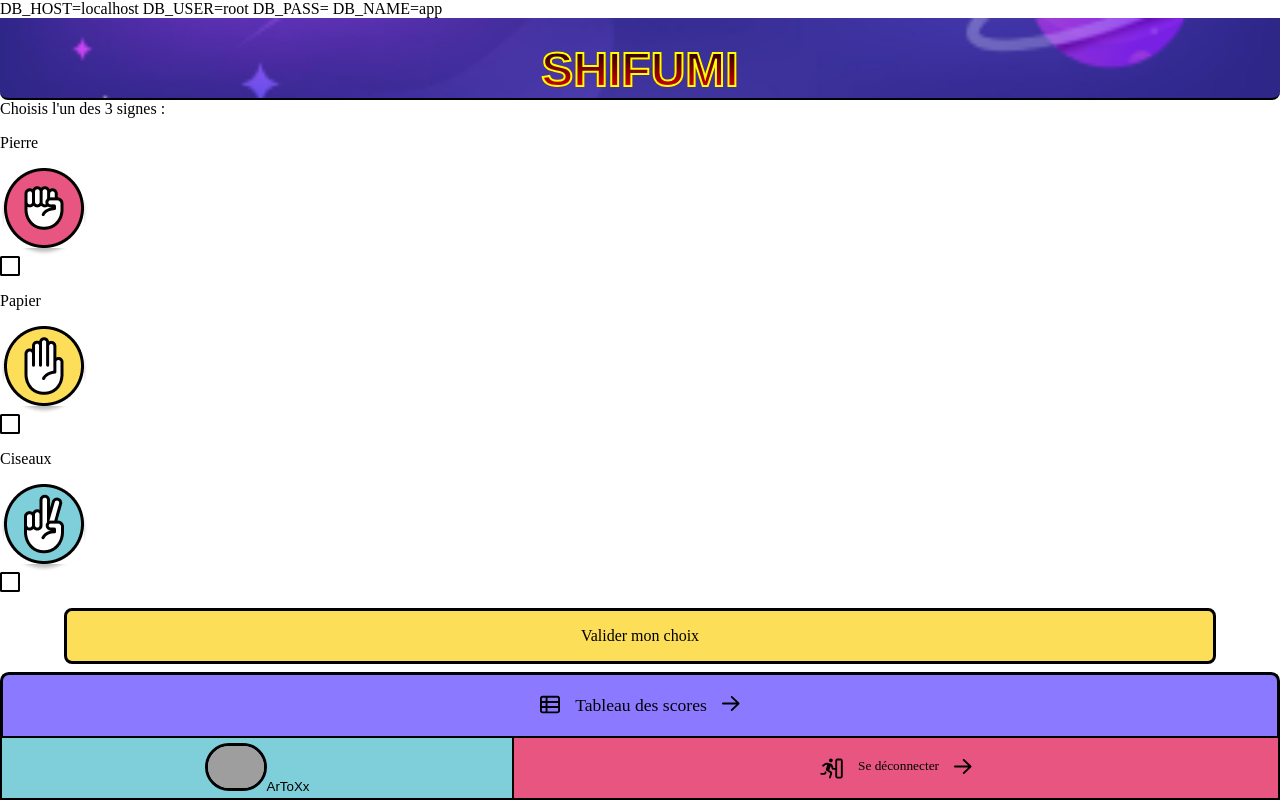
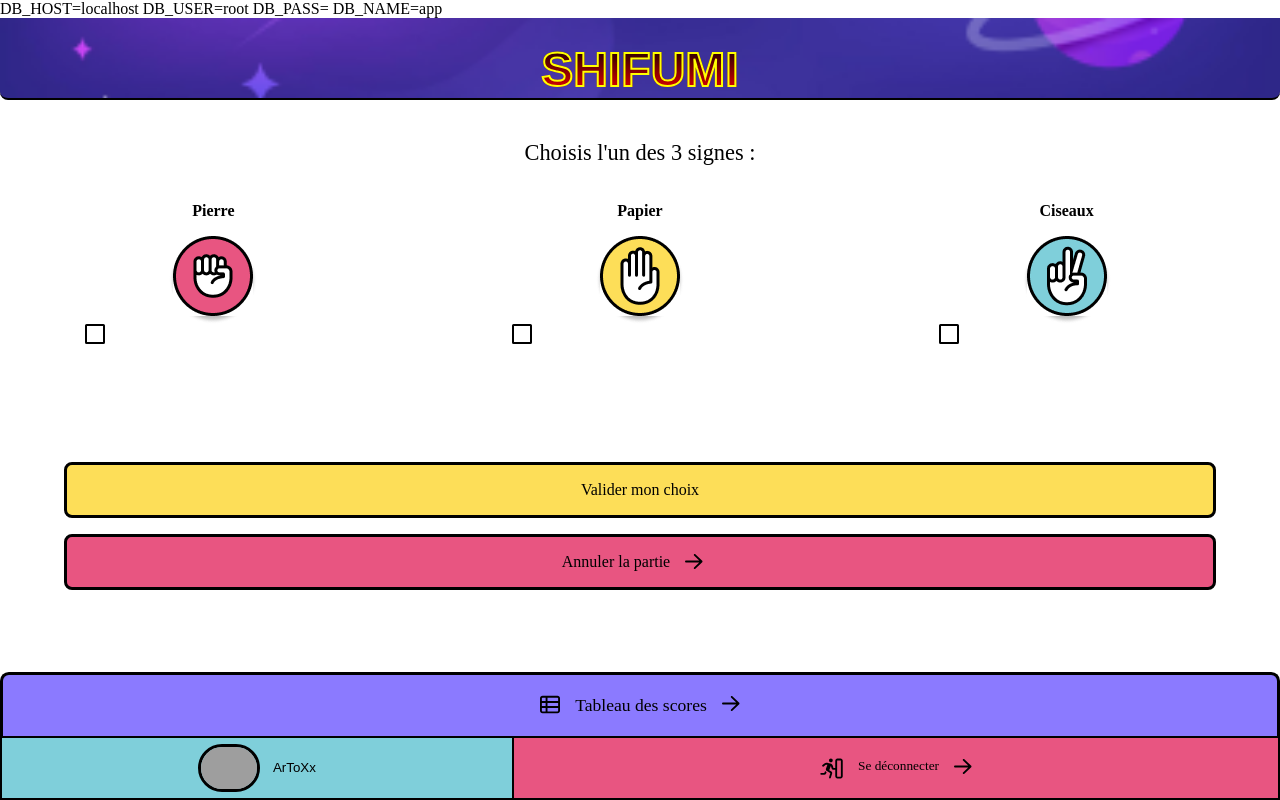
Before and after one commit to ArToXxFR/shifumi, a PHP site: page /play.php in a window 1280 px wide. Run offline with PHP 8.4, Linux system fonts and the light colour scheme; a user stored in the database is signed in; data that the repository does not hold is empty; some web fonts are replaced; grey boxes are pictures that could not be loaded.

Commit message:
Styliser pages jouer (début)

```diff
--- a/css/style.css
+++ b/css/style.css
@@ -251,6 +251,8 @@ li {
     height: 70%;
     border: 3px solid black;
     border-radius: 80em;
+    vertical-align: middle;
+    margin-right: 1vw;
 }
 
 .icons {
@@ -294,3 +296,28 @@ li {
 .second-step-register {
     display: none;
 }
+
+.container {
+    width: 100%;
+    height: auto;
+    display: flex;
+    flex-direction: row;
+    justify-content: space-around;
+    flex-wrap: wrap;
+}
+
+.box {
+    width: 20vw;
+    height: 30vh;
+    margin: 20px;
+    box-sizing: border-box;
+    text-align: center;
+}
+
+.choice {
+    display: block;
+    text-align: center;
+    font-family: "futurama";
+    font-size: 1.4em;
+    margin-top: 5vh;
+}
--- a/play.php
+++ b/play.php
@@ -3,8 +3,8 @@
 require "connect_bdd.php";
 $jeu_lance = false;
 
-if(isset($_SESSION['pseudo']) && isset($_SESSION['image'])){
-    if($_SERVER['REQUEST_METHOD'] === 'POST'){
+if (isset($_SESSION['pseudo']) && isset($_SESSION['image'])) {
+    if ($_SERVER['REQUEST_METHOD'] === 'POST') {
         $jeu_lance = true;
         switch ($_POST['shifumi']) {
             case 'pierre':
@@ -26,10 +26,11 @@ if(isset($_SESSION['pseudo']) && isset($_SESSION['image'])){
     header('Location: index.php');
 }
 
-function userConnected(){
-    if(isset($_SESSION['pseudo']) && isset($_SESSION['image'])){
+function userConnected()
+{
+    if (isset($_SESSION['pseudo']) && isset($_SESSION['image'])) {
         return true;
-    } else{
+    } else {
         return false;
     }
 }
@@ -40,6 +41,7 @@ function userConnected(){
 
 <!DOCTYPE html>
 <html lang="fr">
+
 <head>
     <meta charset="UTF-8">
     <meta http-equiv="X-UA-Compatible" content="IE=edge">
@@ -48,43 +50,51 @@ function userConnected(){
     <link href="css/style.css" rel="stylesheet">
     <script src="js/script.js"></script>
 </head>
+
 <body>
     <?php require('header.php'); ?>
-    <?php if(!$jeu_lance){ ?>
-    <span> Choisis l'un des 3 signes :</span>
+    <?php if (!$jeu_lance) { ?>
+        <span class="choice"> Choisis l'un des 3 signes :</span>
 
         <form method="POST" action="play.php" onsubmit="return valider_jeu()">
-        <div>
-            <div>
-                <p>Pierre</p>
+            <div class="container">
+                <div class="box">
+                    <p class="mots-gras">Pierre</p>
                     <img src="icons_jeu/pierre.png" alt="pierre">
                     <input type="radio" name="shifumi" value="pierre" id="pierre" class="input-hidden" required>
-                <label for="pierre" class="radio"><div class="inside-radio"></div></label>
+                    <label for="pierre" class="radio">
+                        <div class="inside-radio"></div>
+                    </label>
                 </div>
-            <div>
-                <p>Papier</p>
+                <div class="box">
+                    <p class="mots-gras">Papier</p>
                     <img src="icons_jeu/papier.png" alt="papier">
                     <input type="radio" name="shifumi" value="papier" id="papier" class="input-hidden" required>
-                <label for="papier" class="radio"><div class="inside-radio"></div></label>
+                    <label for="papier" class="radio">
+                        <div class="inside-radio"></div>
+                    </label>
                 </div>
-            <div>
-                <p>Ciseaux</p>
+                <div class="box">
+                    <p class="mots-gras">Ciseaux</p>
                     <img src="icons_jeu/ciseaux.png" alt="ciseaux">
                     <input type="radio" name="shifumi" value="ciseaux" id="ciseaux" class="input-hidden" required>
-                <label for="ciseaux" class="radio"><div class="inside-radio"></div></label>
+                    <label for="ciseaux" class="radio">
+                        <div class="inside-radio"></div>
+                    </label>
                 </div>
             </div>
             <input type="submit" value="Valider mon choix" class="open-button jaune">
         </form>
-    <button onclick="document.location.href='index.php'" class="open-button rouge-pastel">Annuler la partie</button>
+        <button onclick="document.location.href='index.php'" class="open-button rouge-pastel">Annuler la partie<img class="icon-button" src="img/fleche.svg" alt="flèche"> </button>
 
     <?php } else { ?>
-        <span> C'est parti... </span>
-        <span> SHI... FU... MI... </span>
-        <img src="<?= $_SESSION['image']?>" alt="profil joueur" class="icons">
+        <span class="choice"> C'est parti... </span>
+        <span class="choice"> SHI... FU... MI... </span>
+        <img src="<?= $_SESSION['image'] ?>" alt="profil joueur" class="icons">
         <img src="<?= $icon ?>" alt="icon jeu">
     <?php } ?>
     <?php require('footer.php'); ?>
 
 </body>
+
 </html>
```
Lines whose indentation alone changed are shown as unchanged.
